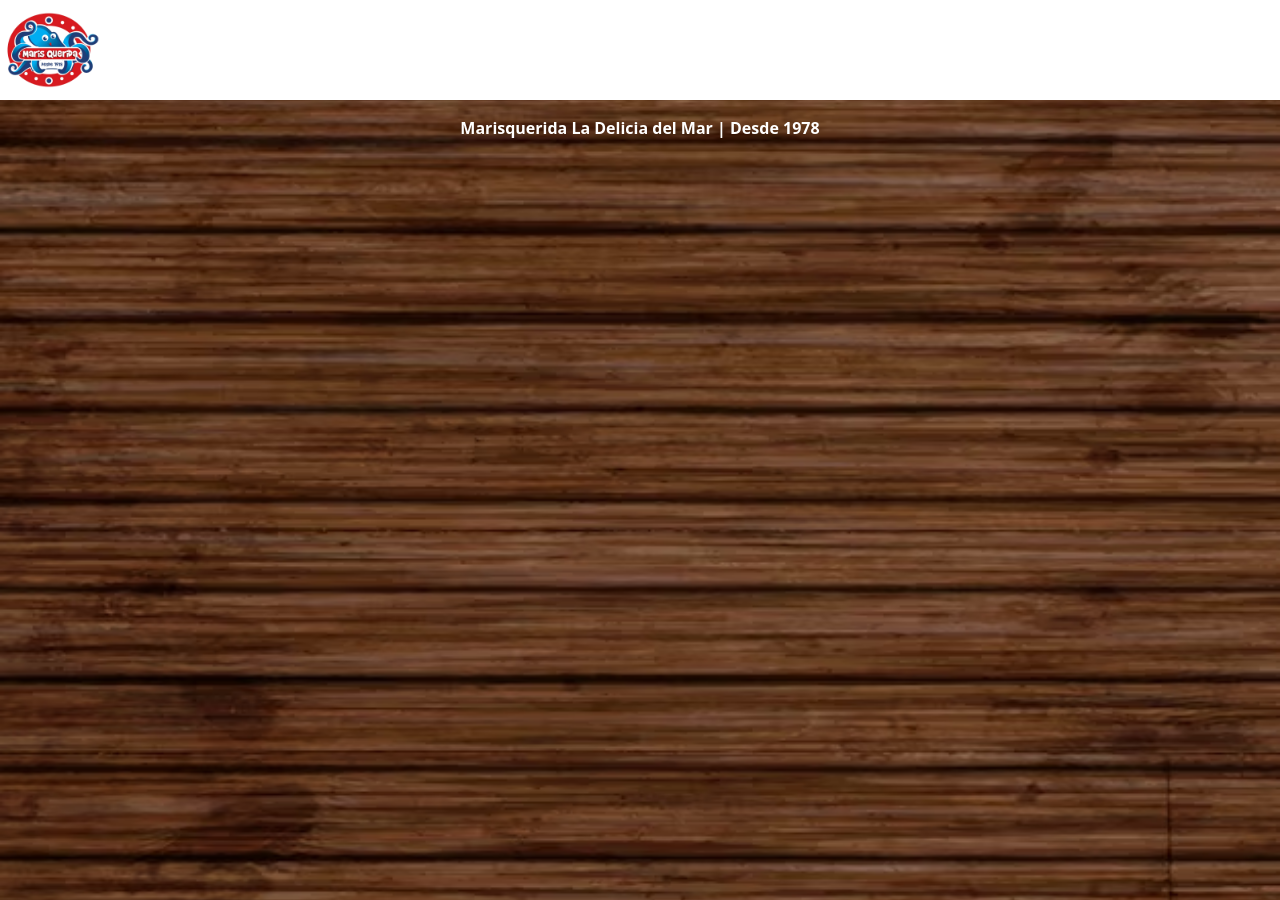
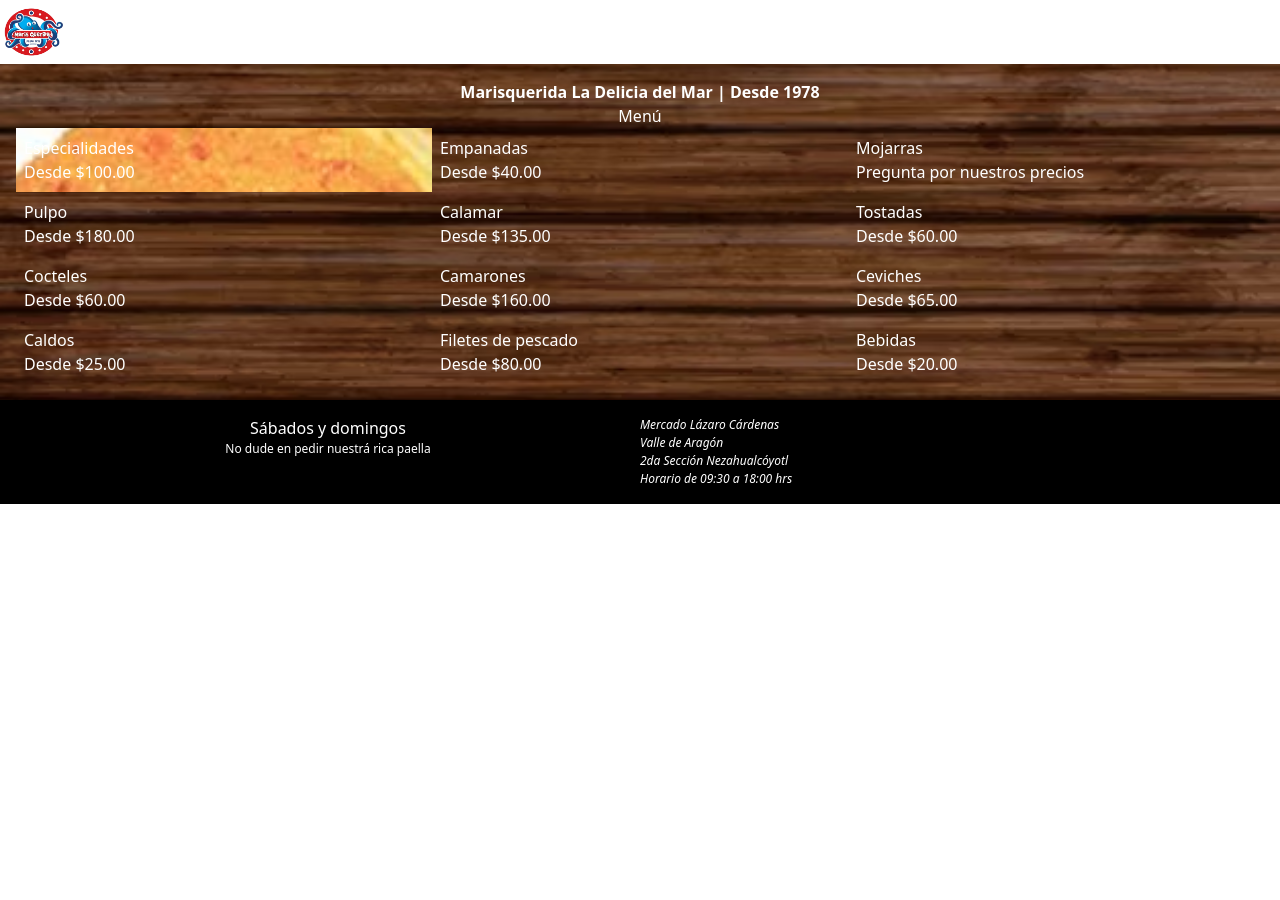
Before and after one commit to GlobalSolutionsTics/RestaurantManager, a Next.js app: page / in a window 1280 px wide. After the commit the page ends 800 px from the top, so only its background shows below. Built offline with nearby package versions, Linux system fonts and the light colour scheme.

Commit message:
feat:add menu in lp

```diff
--- /dev/null
+++ b/src/components/section/Section.tsx
@@ -0,0 +1,32 @@
+import { FC, useEffect } from "react";
+import { SectionProps } from "../types/section.type";
+
+const SectionComp: FC<SectionProps> = ({ className, title, description }) => {
+  const jsonLdData = {
+    "@context": "https://schema.org",
+    "@type": "Section",
+    name: title,
+    description: description,
+  };
+
+  useEffect(() => {
+    // Agregar el script JSON-LD al <head> de la página
+    const script = document.createElement("script");
+    script.type = "application/ld+json";
+    script.innerHTML = JSON.stringify(jsonLdData);
+    document.head.appendChild(script);
+
+    // Limpiar el script al desmontar el componente
+    return () => {
+      document.head.removeChild(script);
+    };
+  }, [jsonLdData]);
+  return (
+    <section className={`flex flex-col p-2 ${className}`}>
+      <h2>{title}</h2>
+      <p>{description}</p>
+    </section>
+  );
+};
+
+export default SectionComp;
--- /dev/null
+++ b/src/components/types/section.type.ts
@@ -0,0 +1,6 @@
+export type SectionProps = {
+  className?: string;
+  title: string;
+  description: string;
+  image?: string;
+};
--- a/src/pages/index.tsx
+++ b/src/pages/index.tsx
@@ -1,6 +1,7 @@
 import Image from "next/image";
 import { Inter } from "next/font/google";
 import Head from "next/head";
+import SectionComp from "@/components/section/Section";
 
 const inter = Inter({ subsets: ["latin"] });
 
@@ -62,15 +63,97 @@ export default function Home() {
         <Image
           src="/logo_sin_fondo.png"
           alt="Logo marisquerida"
-          width={100}
-          height={100}
+          width={64}
+          height={64}
         />
       </nav>
-      <div itemScope className="wood-font pt-4">
+      <div itemScope className="wood-font p-4">
         <h1 itemProp="name" className="title">
           Marisquerida La Delicia del Mar | Desde 1978
         </h1>
+        <h2 className="text-center text-white">Menú</h2>
+        <div className="flex flex-col md:flex-row flex-wrap">
+          <SectionComp
+            title="Especialidades"
+            description="Desde $100.00"
+            className="text-white basis-full md:basis-1/2 lg:basis-1/3 jaiba-bg"
+          />
+          <SectionComp
+            title="Empanadas"
+            description="Desde $40.00"
+            className="text-white basis-full md:basis-1/2 lg:basis-1/3"
+          />
+          <SectionComp
+            title="Mojarras"
+            description="Pregunta por nuestros precios"
+            className="text-white basis-full md:basis-1/2 lg:basis-1/3"
+          />
+          <SectionComp
+            title="Pulpo"
+            description="Desde $180.00"
+            className="text-white basis-full md:basis-1/2 lg:basis-1/3"
+          />
+          <SectionComp
+            title="Calamar"
+            description="Desde $135.00"
+            className="text-white basis-full md:basis-1/2 lg:basis-1/3"
+          />
+          <SectionComp
+            title="Tostadas"
+            description="Desde $60.00"
+            className="text-white basis-full md:basis-1/2 lg:basis-1/3"
+          />
+          <SectionComp
+            title="Cocteles"
+            description="Desde $60.00"
+            className="text-white basis-full md:basis-1/2 lg:basis-1/3"
+          />
+          <SectionComp
+            title="Camarones"
+            description="Desde $160.00"
+            className="text-white basis-full md:basis-1/2 lg:basis-1/3"
+          />
+          <SectionComp
+            title="Ceviches"
+            description="Desde $65.00"
+            className="text-white basis-full md:basis-1/2 lg:basis-1/3"
+          />
+          <SectionComp
+            title="Caldos"
+            description="Desde $25.00"
+            className="text-white basis-full md:basis-1/2 lg:basis-1/3"
+          />
+          <SectionComp
+            title="Filetes de pescado"
+            description="Desde $80.00"
+            className="text-white basis-full md:basis-1/2 lg:basis-1/3"
+          />
+          <SectionComp
+            title="Bebidas"
+            description="Desde $20.00"
+            className="text-white basis-full md:basis-1/2 lg:basis-1/3"
+          />
+        </div>
       </div>
+
+      <footer className="p-4 bg-black">
+        <section className="flex flex-col md:flex-row">
+          <section className="basis-full md:basis-1/2">
+            <p className="text-white text-center">Sábados y domingos</p>
+            <p className="text-white text-center text-small">
+              No dude en pedir nuestrá rica paella
+            </p>
+          </section>
+          <address className="basis-full md:basis-1/2">
+            <p className="text-white text-small">Mercado Lázaro Cárdenas</p>
+            <p className="text-white text-small">Valle de Aragón</p>
+            <p className="text-white text-small">2da Sección Nezahualcóyotl</p>
+            <p className="text-white text-small">
+              Horario de 09:30 a 18:00 hrs
+            </p>
+          </address>
+        </section>
+      </footer>
     </>
   );
 }
--- a/src/styles/globals.css
+++ b/src/styles/globals.css
@@ -21,7 +21,13 @@
   background-repeat: no-repeat;
   background-size: cover;
   width: 100%;
-  height: 100%;
-  min-width: 100vw;
-  min-height: 100vh;
+  height: auto;
 }
+
+.jaiba-bg {
+  background-image: url("/platillos/jaiba-rellena.jpeg");
+  background-attachment: fixed;
+  background-position: center;
+  background-repeat: no-repeat;
+  background-size: cover;
+}
--- a/tailwind.config.ts
+++ b/tailwind.config.ts
@@ -1,20 +1,23 @@
-import type { Config } from 'tailwindcss'
+import type { Config } from "tailwindcss";
 
 const config: Config = {
   content: [
-    './src/pages/**/*.{js,ts,jsx,tsx,mdx}',
-    './src/components/**/*.{js,ts,jsx,tsx,mdx}',
-    './src/app/**/*.{js,ts,jsx,tsx,mdx}',
+    "./src/pages/**/*.{js,ts,jsx,tsx,mdx}",
+    "./src/components/**/*.{js,ts,jsx,tsx,mdx}",
+    "./src/app/**/*.{js,ts,jsx,tsx,mdx}",
   ],
   theme: {
     extend: {
       backgroundImage: {
-        'gradient-radial': 'radial-gradient(var(--tw-gradient-stops))',
-        'gradient-conic':
-          'conic-gradient(from 180deg at 50% 50%, var(--tw-gradient-stops))',
+        "gradient-radial": "radial-gradient(var(--tw-gradient-stops))",
+        "gradient-conic":
+          "conic-gradient(from 180deg at 50% 50%, var(--tw-gradient-stops))",
+      },
+      fontSize: {
+        small: "0.75rem",
       },
     },
   },
   plugins: [],
-}
-export default config
+};
+export default config;
```
Also changed, not shown: public/platillos/jaiba-rellena.jpeg (added), src/components/index.ts (added).
